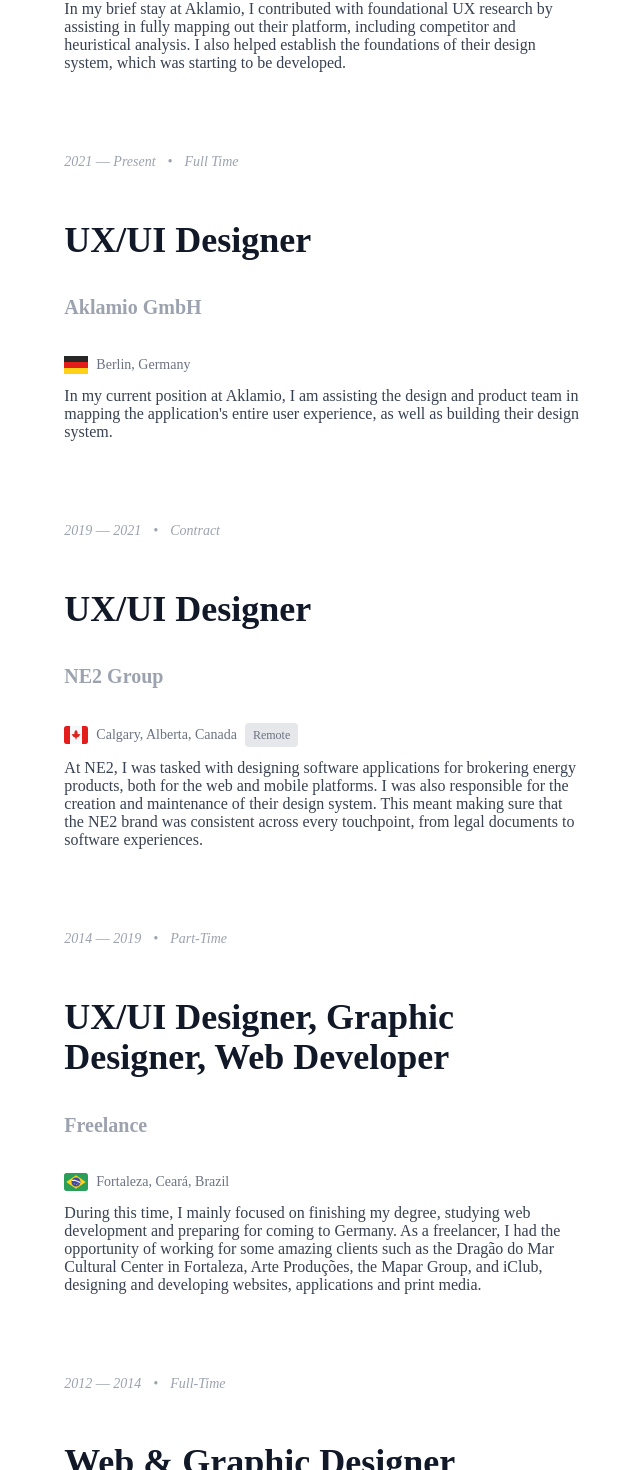
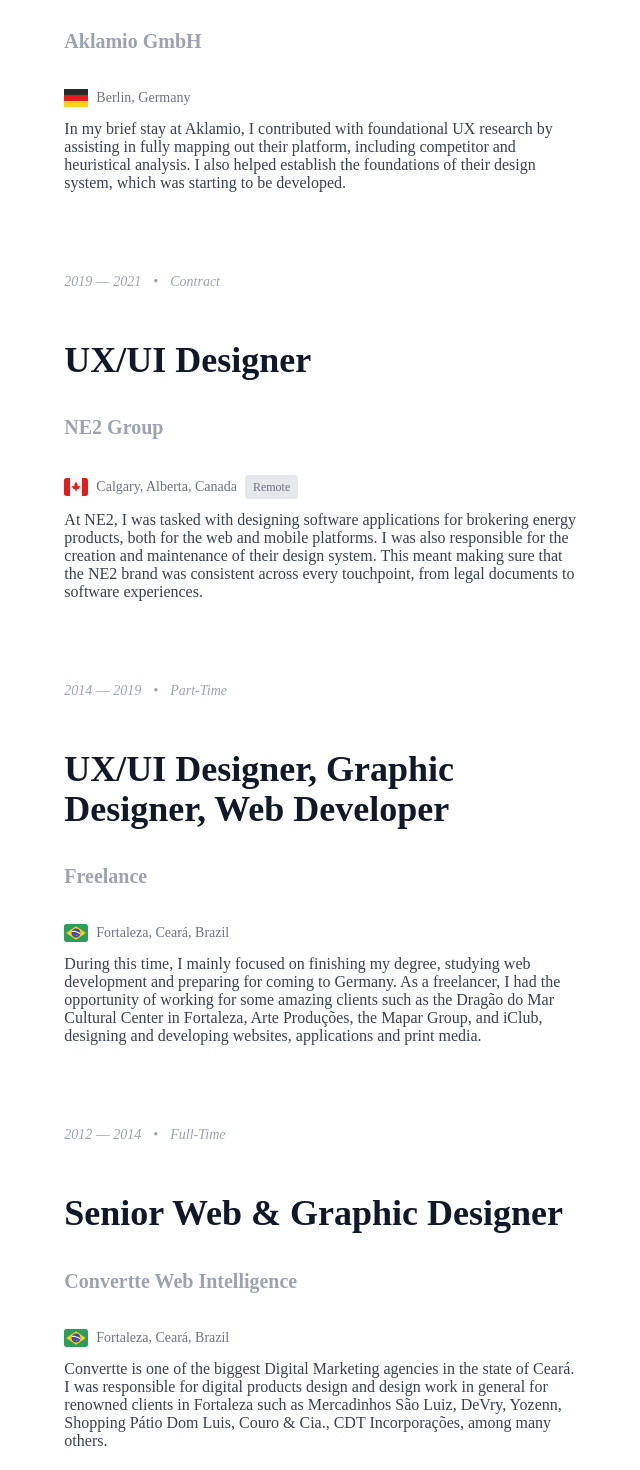
Before and after one commit to uxbyjoao/personal-website-old, a Next.js app: page / in a window 1280 px wide. Shown: the part 3668-5138 px from the top of the page, without its empty margins (477-1117 px from the left). Built offline with nearby package versions, Linux system fonts and the light colour scheme; what @tailwindcss/typography would draw is missing.

Commit message:
Bump Next, remove duplicate xp entry

```diff
--- a/data/experience.js
+++ b/data/experience.js
@@ -12,6 +12,8 @@
       start: "2021",
       end: "2021",
     },
+    description:
+      "Contentful is the world-leading provider of headless content management systems as a service, trusted by demanding global organizations such as Nike, Microsoft, Ikea, Snap Inc., Nintendo, Chanel, Zalando, Bang & Olufsen, among many others. As a part of the Marketing Website team, I'm responsible for creating engaging user interfaces that millions of users accessing Contentful's website experience every day.",
   },
   {
     title: "UX/UI Designer",
@@ -28,22 +30,6 @@
     },
     description:
       "In my brief stay at Aklamio, I contributed with foundational UX research by assisting in fully mapping out their platform, including competitor and heuristical analysis. I also helped establish the foundations of their design system, which was starting to be developed.",
-  },
-  {
-    title: "UX/UI Designer",
-    organization: "Aklamio GmbH",
-    type: "Full Time",
-    location: {
-      full: "Berlin, Germany",
-      remote: false,
-      flag: "germany",
-    },
-    date: {
-      start: "2021",
-      end: "Present",
-    },
-    description:
-      "In my current position at Aklamio, I am assisting the design and product team in mapping the application's entire user experience, as well as building their design system.",
   },
   {
     title: "UX/UI Designer",
@@ -78,7 +64,7 @@
       "During this time, I mainly focused on finishing my degree, studying web development and preparing for coming to Germany. As a freelancer, I had the opportunity of working for some amazing clients such as the Dragão do Mar Cultural Center in Fortaleza, Arte Produções, the Mapar Group, and iClub, designing and developing websites, applications and print media.",
   },
   {
-    title: "Web & Graphic Designer",
+    title: "Senior Web & Graphic Designer",
     organization: "Convertte Web Intelligence",
     type: "Full-Time",
     location: {
@@ -126,7 +112,7 @@
       "This was a 3-month contract I signed with Paz for creating for Patrícia Saboya's campaign for mayor of Fortaleza, Brazil. I was responsible for myriad designs ranging from print to TV ads, as well as a hotsite designed and developed by me using WordPress. This was my first ever professional foray into web design.",
   },
   {
-    title: "Art Director",
+    title: "Art Direction Intern",
     organization: "Ágil Publicidade",
     type: "Internship",
     location: {
--- a/package.json
+++ b/package.json
@@ -11,7 +11,7 @@
     "@mdx-js/loader": "^0.15.4",
     "@next/mdx": "^11.1.0",
     "@tailwindcss/typography": "0.4.1",
-    "next": "^11.1.2",
+    "next": "^12.0.3",
     "react": "^17.0.2",
     "react-dom": "^17.0.2",
     "react-icons": "^4.2.0",
```
Also changed, not shown: 1 other file (tests, documents, lock files or other folders).
